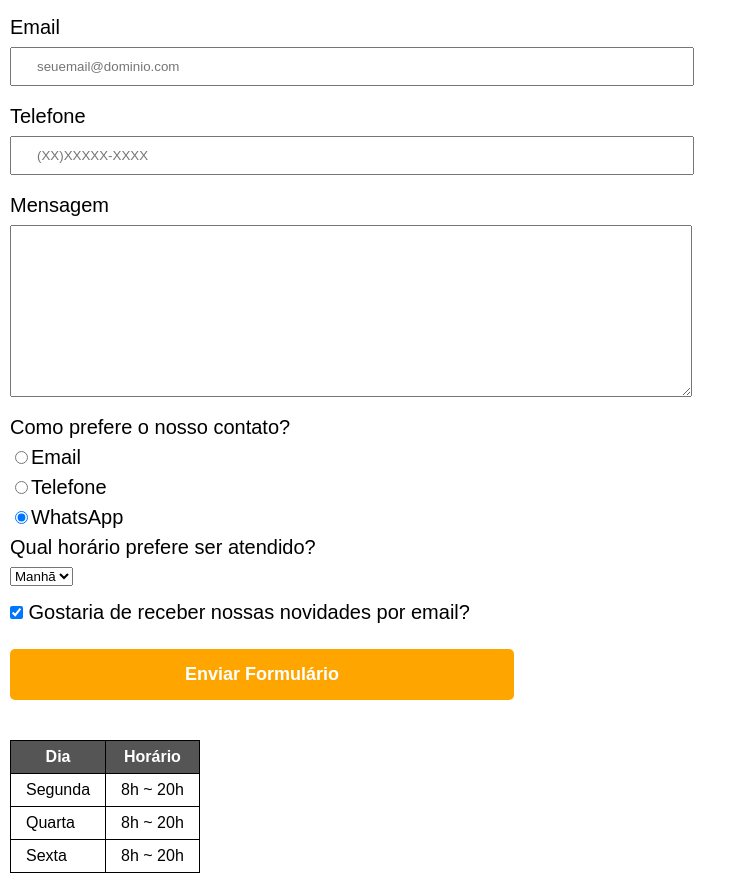
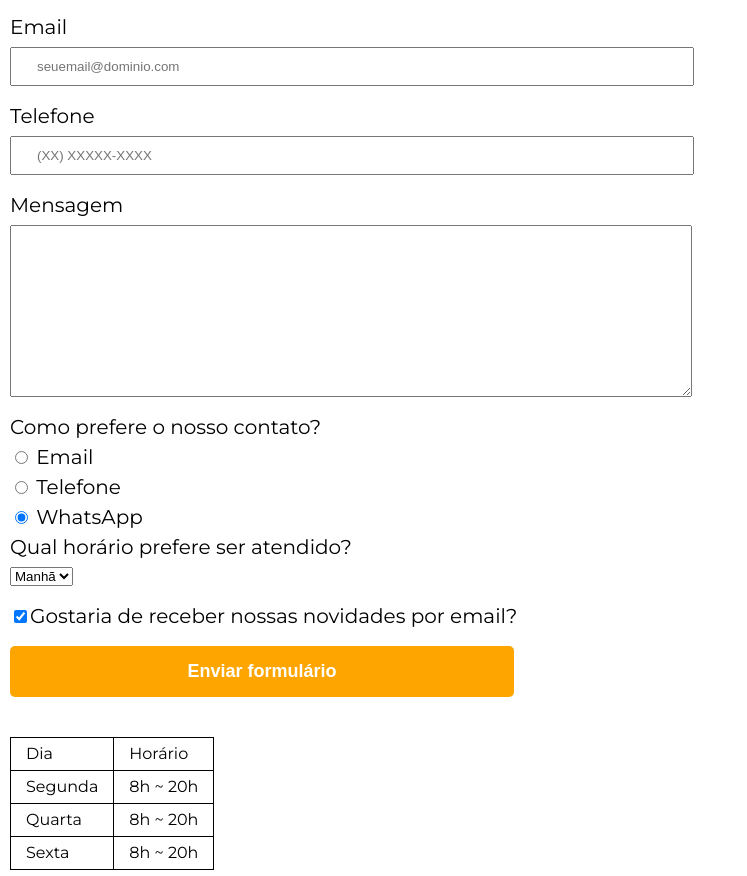
Before and after one commit to cristoliveira/projeto-alura, a plain HTML site: page contato.html in a window 1280 px wide. Shown: the part 421-1297 px from the top of the page, without its empty margins (0-747 px from the left). Drawn offline with Linux system fonts and the light colour scheme.

Commit message:
Update contato.html

```diff
--- a/contato.html
+++ b/contato.html
@@ -1,16 +1,21 @@
 <!DOCTYPE html>
-<html>
+<html lang="pt-br">
   <head>
     <meta charset="UTF-8" />
+    <meta name="viewport" content="width=device-width" />
     <title>Contato - Barbearia Alura</title>
 
     <link rel="stylesheet" href="reset.css" />
     <link rel="stylesheet" href="style.css" />
+    <link
+      href="https://fonts.googleapis.com/css?family=Montserrat&display=swap"
+      rel="stylesheet"
+    />
   </head>
   <body>
     <header>
       <div class="caixa">
-        <h1><img src="logo.png" alt=" Logo da Barbearia Alura" /></h1>
+        <h1><img src="logo.png" alt="Logo da Barbearia Alura" /></h1>
 
         <nav>
           <ul>
@@ -25,47 +30,91 @@
     <main>
       <form>
         <label for="nomesobrenome">Nome e sobrenome</label>
-      <input type="text" id="nomesobrenome" class="input-padrao" required>
+        <input type="text" id="nomesobrenome" class="input-padrao" required />
 
         <label for="email">Email</label>
-      <input type="email" id="email"class="input-padrao"required placeholder="seuemail@dominio.com">
+        <input
+          type="email"
+          id="email"
+          class="input-padrao"
+          required
+          placeholder="seuemail@dominio.com"
+        />
 
-      <label for="Telefone">Telefone</label>
-      <input type="tel" id="telefone"class="input-padrao"required placeholder="(XX)XXXXX-XXXX">
+        <label for="telefone">Telefone</label>
+        <input
+          type="tel"
+          id="telefone"
+          class="input-padrao"
+          required
+          placeholder="(XX) XXXXX-XXXX"
+        />
 
         <label for="mensagem">Mensagem</label>
-      <textarea cols="70" rows="10" id="mensagem"class="input-padrao"required></textarea>
+        <textarea
+          cols="70"
+          rows="10"
+          id="mensagem"
+          class="input-padrao"
+          required
+        ></textarea>
 
         <fieldset>
           <legend>Como prefere o nosso contato?</legend>
-        <label for="radio-email"><input type="radio" name="contato" value="email" id="radio-email">Email</label>
-        <label for="radio-telefone"><input type="radio" name="contato" value="telefone" id="radio-telefone">Telefone</label>
-        <label for="radio-WhatsApp"><input type="radio" name="contato" value="WhatsApp" id="radio-WhatsApp"checked >WhatsApp</label>
+          <label for="radio-email"
+            ><input
+              type="radio"
+              name="contato"
+              value="email"
+              id="radio-email"
+            />
+            Email</label
+          >
+
+          <label for="radio-telefone"
+            ><input
+              type="radio"
+              name="contato"
+              value="telefone"
+              id="radio-telefone"
+            />
+            Telefone</label
+          >
+
+          <label for="radio-whatsapp"
+            ><input
+              type="radio"
+              name="contato"
+              value="whatsapp"
+              id="radio-whatsapp"
+              checked
+            />
+            WhatsApp</label
+          >
         </fieldset>
 
         <fieldset>
           <legend>Qual horário prefere ser atendido?</legend>
           <select>
-          <option> Manhã</option>
-          <option> Tarde</option>
-          <option> Noite</option>
+            <option>Manhã</option>
+            <option>Tarde</option>
+            <option>Noite</option>
           </select>
         </fieldset>
 
+        <label class="checkbox"
+          ><input type="checkbox" checked />Gostaria de receber nossas novidades
+          por email?</label
+        >
 
-      <Label><input class="checkbox"  type="checkbox" checked> Gostaria de receber nossas novidades por email?</Label>
-
-      <input type="submit" value="Enviar Formulário" class="enviar">
+        <input type="submit" value="Enviar formulário" class="enviar" />
       </form>
 
       <table>
-      <thead>
         <tr>
-            <th>Dia</th>
-           <th>Horário</th>
+          <td>Dia</td>
+          <td>Horário</td>
         </tr>
-       </thead>
-       <tbody>
         <tr>
           <td>Segunda</td>
           <td>8h ~ 20h</td>
@@ -78,16 +127,12 @@
           <td>Sexta</td>
           <td>8h ~ 20h</td>
         </tr>
-
-
       </table>
     </main>
 
     <footer>
-			<img src="logo-branco.png" alt="Logo da Barbearia Alura">
+      <img src="logo-branco.png" alt="Logo da Barbearia Alura" />
       <p class="copyright">&copy; Copyright Barbearia Alura - 2019</p>
     </footer>
   </body>
 </html>
-  </body>
-</html>
```
Lines whose indentation alone changed are shown as unchanged.
